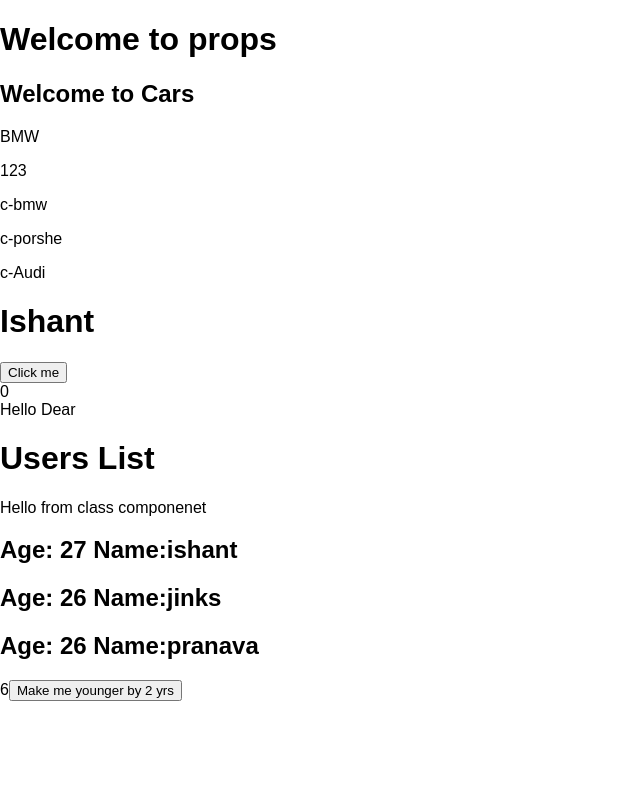
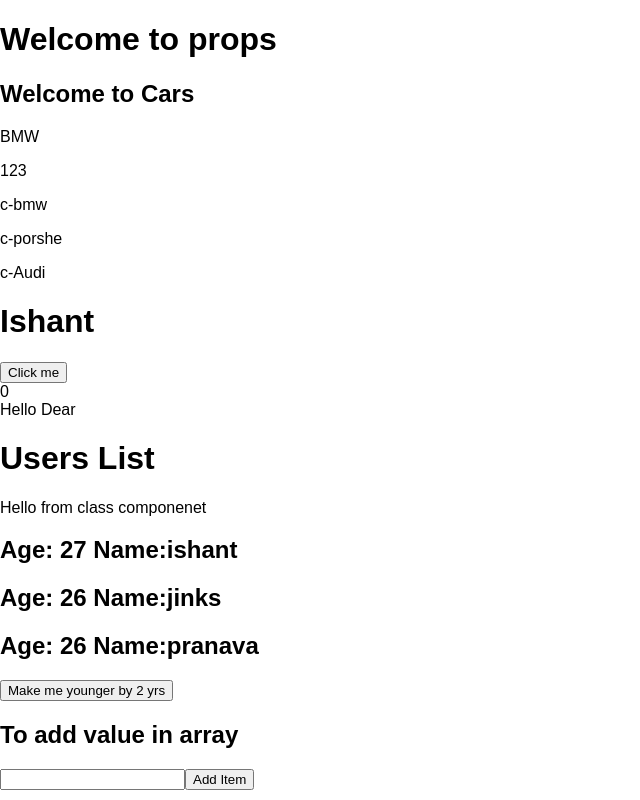
Before and after one commit to IshantL/react-app-pract, a React (Create React App) app: page / in a window 1280 px wide. Shown: the whole page, without its empty margins (0-640 px from the left). Built offline with nearby package versions, Linux system fonts and the light colour scheme.

Commit message:
adding adding functionaloty

```diff
--- a/src/users/users.js
+++ b/src/users/users.js
@@ -12,6 +12,9 @@ class Users extends Component{
                 {name:"pranava", age:26}
               ]
         }
+    }
+    addItemInArrayState=(e)=>{
+        console.log(e);
     }
     makeMeYounger=()=>{
         console.log("clicked");
@@ -38,10 +41,11 @@ class Users extends Component{
                     this.state.users.map((user)=>{
                        return <User age={user.age}>{user.name}</User>
                     })
-                }6
-
-
+                }
                 <button onClick={this.makeMeYounger}>Make me younger by 2 yrs</button>
+                <h2>To add value in array</h2>
+                <input id="name" type="text" onChange={this.addItemInArrayState}></input>
+                <button onClick={this.addItemInArray}>Add Item</button>
             </div>
         )
     }
```
